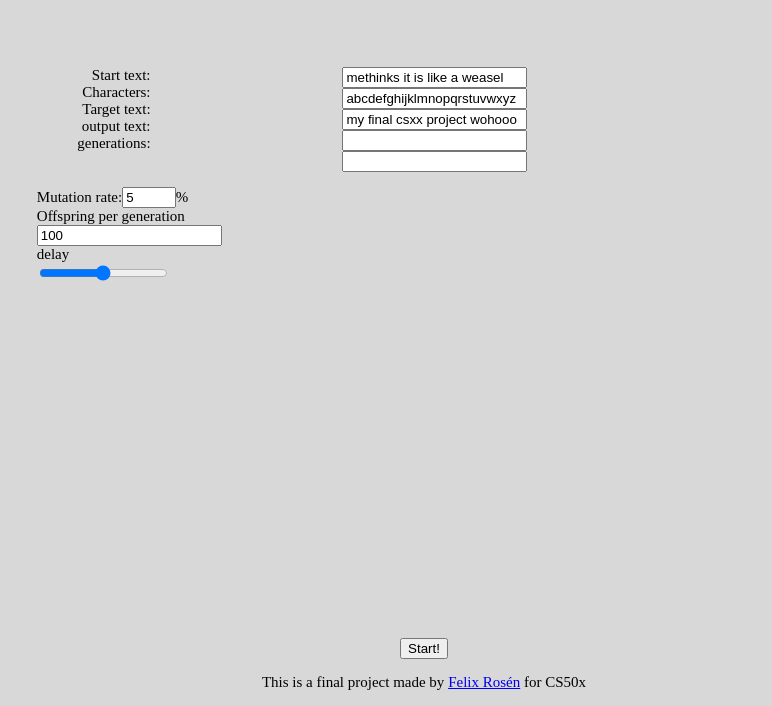
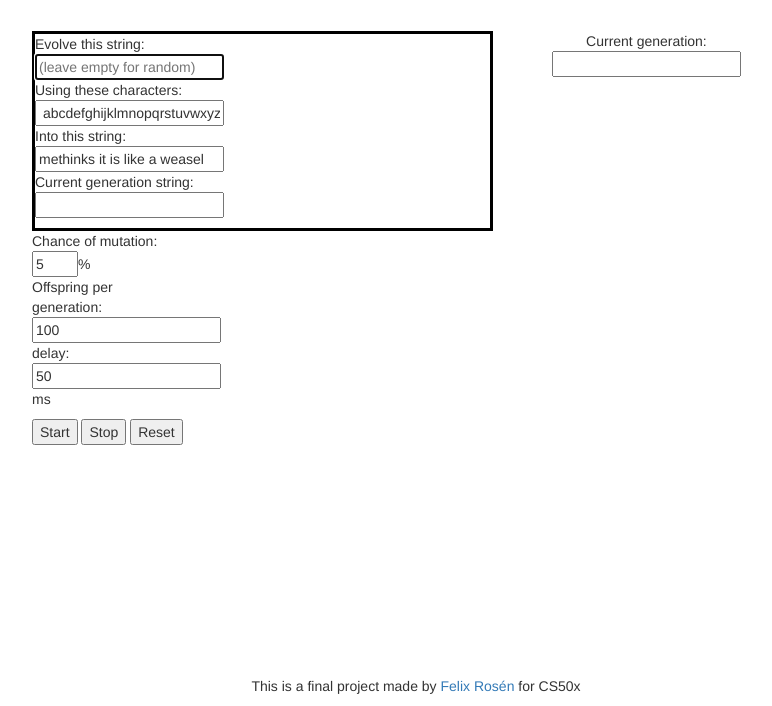
Before and after one commit to TheFelixR/Weasle-Program, a plain HTML site: page index.html in a window 1280 px wide. Shown: the part 94-800 px from the top of the page, without its empty margins (224-996 px from the left). Drawn offline with nearby package versions, Linux system fonts and the light colour scheme; files that its build step writes are made by us from their sources.

Commit message:
Update index.html

```diff
--- a/index.html
+++ b/index.html
@@ -3,11 +3,16 @@
 <html>
 	<head>
 		<!-- My own CSS -->
-        <link rel="stylesheet" type="text/css" href="css/style.css">
+        <link rel="stylesheet" type="text/css" href="style.css">
         <!-- My own JavaScript -->
-        <script src="js/scripts.js"></script>
-        <!-- JQuery -->
-        <script src="js/jquery-2.2.1.min.js"></script>
+        <script src="scripts.js"></script>
+        <!-- character encoding so that it will be easier for mobile devices -->
+        <meta charset="utf-8">
+	    <meta name="viewport" content="width=device-width, initial-scale=1">
+	    <!-- bootstraps css files (CDN) -->
+	    <link rel="stylesheet" href="https://maxcdn.bootstrapcdn.com/bootstrap/3.3.6/css/bootstrap.min.css">
+	    <!-- Optional Bootstrap theme -->
+	    <link rel="stylesheet" href="https://maxcdn.bootstrapcdn.com/bootstrap/3.3.6/css/bootstrap-theme.min.css">
 
 		<title>Methinks it is like a weasel</title>
 	</head>
@@ -19,37 +24,43 @@
 		</div>
 
 		<div id=middle>
-			<div id="text_settings">
+			<div id="settings">
 				<ul>
-					<li>Start text:</li>
-					<li>Characters:</li>
-					<li>Target text:</li>
-					<li>output text:</li>
-					<li>generations:</li>
+
+					Evolve this string:
+					<li><input type="text" id="start_text" placeholder="(leave empty for random)" autofocus></li>
+					Using these characters:
+					<li><input type="text" id="characters" value=" abcdefghijklmnopqrstuvwxyz"></li>
+					Into this string:
+					<li><input type="text" id="target_text" value="methinks it is like a weasel"></li>
+					Current generation string:
+					<li><input type="text" id="output_text"></li>
 				</ul>
 			</div>
-			<div id="input_settings">
-				<ul>
-					<li><input type="text" id="start_text" value="methinks it is like a weasel"></li>
-					<li><input type="text" value="abcdefghijklmnopqrstuvwxyz " id="characters"></li>
-					<li><input type="text" value="my final csxx project wohooo" id="target_text"></li>
-					<li><input type="text" id="output_text"></li>
-					<li><input type="text" id="generations"></li>
-				</ul>
-			</div>
+					<div id="current">
+							Current generation:<input type="text" id="generations">
+					</div>
+
 				<div id="mutation_settings">
 					<ul>
-						<li>Mutation rate:<input id="mutation_rate" type="number" min="0" max="100" value="5">%</li>
-						<li>Offspring per generation<input id="amount_offspring" type"number" value="100"></li>
-						<li>delay<input id="delay" type="range" value="50"></li>
+						<li>Chance of mutation:<input id="mutation_rate" type="number" value="5">%</li>
+						<li>Offspring per generation:<input id="amount_offspring" type"number" value="100"></li>
+						<li>delay:<input id="delay" type="text" max="100" min="1" value="50">ms</li>
 					</ul>
+					<div id="control_handlers">
+						<input type="button" value="Start" onclick="main()">
+						<input type="button" value="Stop" onclick="stop()">
+						<input type="reset" value="Reset" onClick="window.location.reload()">
+					</div>
 				</div>
 		</div>
 
 		<div id=footer>
-			<input type="button" value="Start!" onclick="main()">
 			<p>This is a final project made by <a href="https://github.com/TheFelixR">Felix Ros&eacute;n</a> for CS50x</p>
 		</div>
 
+	<!-- jQuery and bootstrap js files -->
+    <script src="https://ajax.googleapis.com/ajax/libs/jquery/1.11.3/jquery.min.js"></script>
+    <script src="https://maxcdn.bootstrapcdn.com/bootstrap/3.3.6/js/bootstrap.min.js"></script>
 	</body>
 </html>
```
